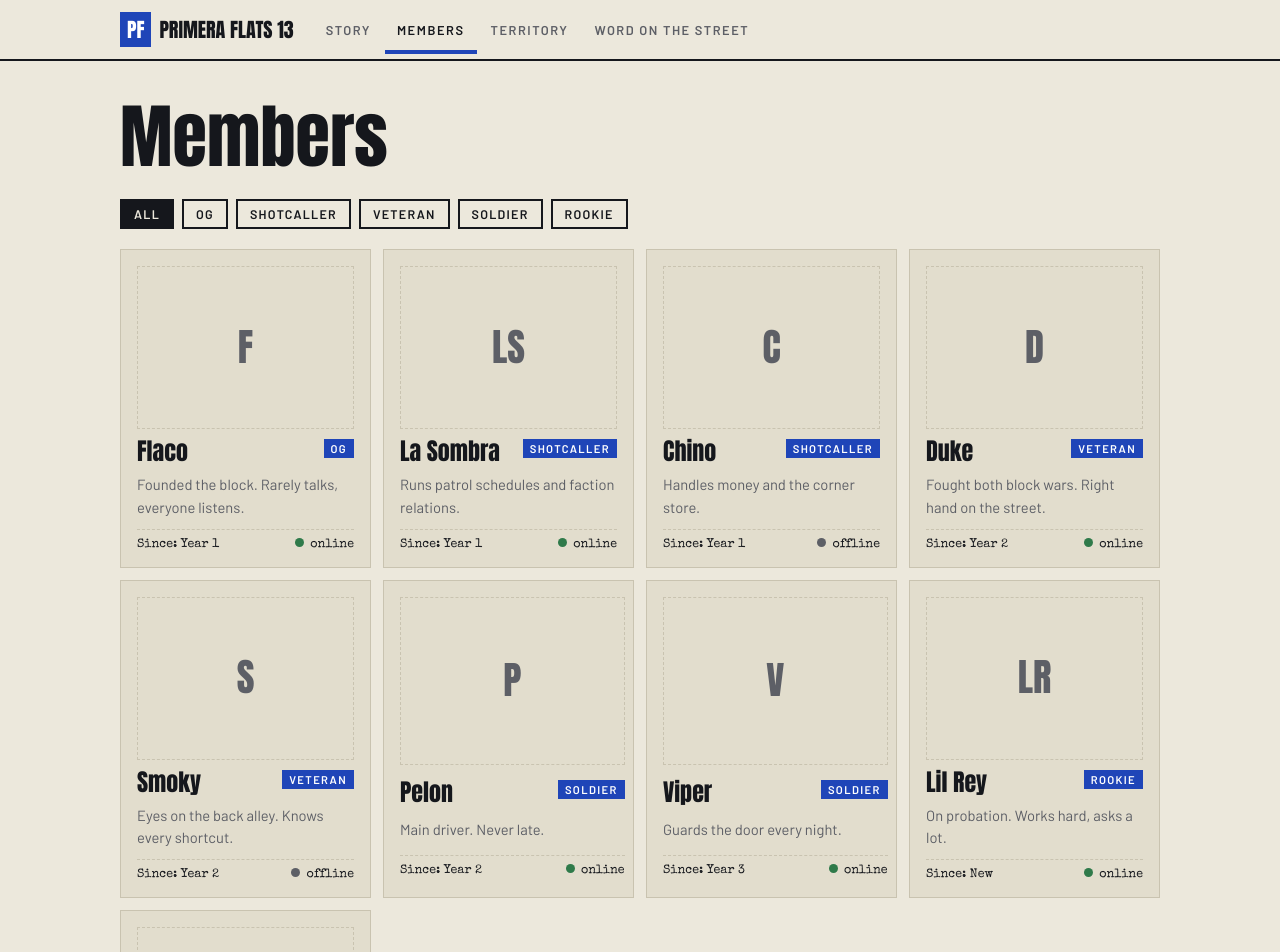
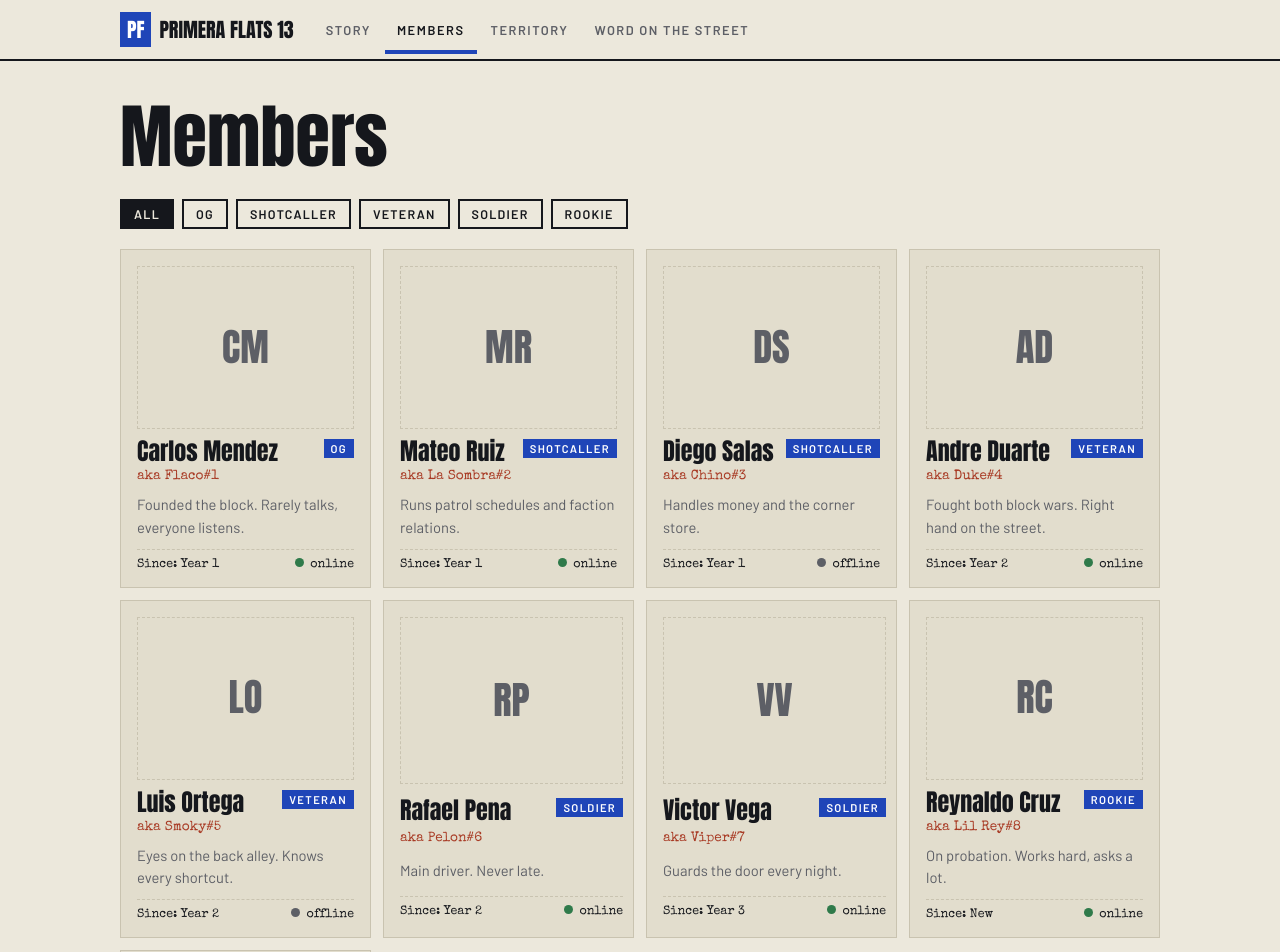
Before and after one commit to Ilzyyyy/primera-flats-13, a Next.js app: page /members in a window 1280 px wide. Shown: the top 952 px of the page. Built offline with nearby package versions, Linux system fonts and the light colour scheme; no server answers; a web font is replaced by a local one.

Commit message:
Replace plate with alias (aka) on member profiles
Co-Authored-By: Claude Sonnet 5.5 <noreply@anthropic.com>
Claude-Session: https://claude.ai/code/session_01FEp5rUF2LpYmvNG23Q7qrp

```diff
--- a/app/globals.css
+++ b/app/globals.css
@@ -206,3 +206,6 @@ details ul{margin:0;padding-left:20px;display:grid;gap:6px}
   .fields{grid-template-columns:1fr}
   .fld.half{grid-column:1/-1}
 }
+
+.aka{font:.85rem var(--f-type);color:var(--brick);margin-top:-4px}
+.aka.big{font-size:1.1rem;margin:0}
--- a/app/members/[slug]/page.js
+++ b/app/members/[slug]/page.js
@@ -27,8 +27,8 @@ export default function MemberPage({ params }) {
         <div className="profile-info">
           <span className="rk">{m.rank}</span>
           <h2 className="h2">{m.name}</h2>
+          {m.alias && <div className="aka big">aka {m.alias}</div>}
           <dl className="facts">
-            <div><dt>Plate</dt><dd className="code">{m.plate || "None"}</dd></div>
             <div><dt>Since</dt><dd>{m.since}</dd></div>
             <div><dt>Status</dt><dd><i className={"dot" + (m.online ? " on" : "")} />{m.online ? "online" : "offline"}</dd></div>
           </dl>
--- a/components/Admin.js
+++ b/components/Admin.js
@@ -140,7 +140,7 @@ export default function Admin() {
           rank: "Rookie",
           since: "New",
           online: false,
-          plate: "",
+          alias: "",
           photo: "",
           bio: "",
           development: "",
@@ -148,9 +148,9 @@ export default function Admin() {
         itemTitle={(m) => m.name || "New member"}
         itemSub={(m) => m.rank}
         fields={[
-          { key: "name", label: "Name", half: true },
+          { key: "name", label: "Full name", half: true },
+          { key: "alias", label: "Alias (aka), e.g. Snichy#3", half: true },
           { key: "rank", label: "Rank", type: "select", options: opts(ranks), half: true },
-          { key: "plate", label: "Plate", half: true },
           { key: "since", label: "Since", half: true },
           { key: "online", label: "Online", type: "checkbox" },
           { key: "photo", label: "Photo", type: "image" },
--- a/components/Roster.js
+++ b/components/Roster.js
@@ -24,6 +24,7 @@ export default function Roster({ members }) {
               <div className="tag">{m.name}</div>
               <span className="rk">{m.rank}</span>
             </div>
+            {m.alias && <div className="aka">aka {m.alias}</div>}
             <p>{m.bio}</p>
             <div className="meta">
               <span>Since: {m.since}</span>
--- a/data/members.json
+++ b/data/members.json
@@ -1,99 +1,99 @@
 [
   {
     "slug": "flaco",
-    "name": "Flaco",
+    "name": "Carlos Mendez",
+    "alias": "Flaco#1",
     "rank": "OG",
     "since": "Year 1",
     "online": true,
-    "plate": "PF 1301",
     "photo": "",
     "bio": "Founded the block. Rarely talks, everyone listens.",
     "development": "Grew up on the block and started the back stairs meetings.\n\nBecame the voice everyone trusts. Settles disputes before they start."
   },
   {
     "slug": "la-sombra",
-    "name": "La Sombra",
+    "name": "Mateo Ruiz",
+    "alias": "La Sombra#2",
     "rank": "Shotcaller",
     "since": "Year 1",
     "online": true,
-    "plate": "PF 1302",
     "photo": "",
     "bio": "Runs patrol schedules and faction relations.",
     "development": "Joined in the first month. Took over patrols after the first block war and built the schedule the crew still uses."
   },
   {
     "slug": "chino",
-    "name": "Chino",
+    "name": "Diego Salas",
+    "alias": "Chino#3",
     "rank": "Shotcaller",
     "since": "Year 1",
     "online": false,
-    "plate": "PF 1303",
     "photo": "",
     "bio": "Handles money and the corner store.",
     "development": "Started by running errands for the store owner. Now runs the store and keeps the books."
   },
   {
     "slug": "duke",
-    "name": "Duke",
+    "name": "Andre Duarte",
+    "alias": "Duke#4",
     "rank": "Veteran",
     "since": "Year 2",
     "online": true,
-    "plate": "PF 1304",
     "photo": "",
     "bio": "Fought both block wars. Right hand on the street.",
     "development": "Came in during Year 2 and proved himself in both block wars. Sponsors most new rookies."
   },
   {
     "slug": "smoky",
-    "name": "Smoky",
+    "name": "Luis Ortega",
+    "alias": "Smoky#5",
     "rank": "Veteran",
     "since": "Year 2",
     "online": false,
-    "plate": "PF 1305",
     "photo": "",
     "bio": "Eyes on the back alley. Knows every shortcut.",
     "development": "Quiet and watchful. Mapped every alley and rooftop around the block."
   },
   {
     "slug": "pelon",
-    "name": "Pelon",
+    "name": "Rafael Pena",
+    "alias": "Pelon#6",
     "rank": "Soldier",
     "since": "Year 2",
     "online": true,
-    "plate": "PF 1306",
     "photo": "",
     "bio": "Main driver. Never late.",
     "development": "Started as a runner. Now handles every pickup and getaway."
   },
   {
     "slug": "viper",
-    "name": "Viper",
+    "name": "Victor Vega",
+    "alias": "Viper#7",
     "rank": "Soldier",
     "since": "Year 3",
     "online": true,
-    "plate": "PF 1307",
     "photo": "",
     "bio": "Guards the door every night.",
     "development": "Earned the door post after a quiet, spotless first year."
   },
   {
     "slug": "lil-rey",
-    "name": "Lil Rey",
+    "name": "Reynaldo Cruz",
+    "alias": "Lil Rey#8",
     "rank": "Rookie",
     "since": "New",
     "online": true,
-    "plate": "",
     "photo": "",
     "bio": "On probation. Works hard, asks a lot.",
     "development": "Just joined. Learning the block and the rules."
   },
   {
     "slug": "gordo",
-    "name": "Gordo",
+    "name": "Gabriel Ortiz",
+    "alias": "Gordo#9",
     "rank": "Rookie",
     "since": "New",
     "online": false,
-    "plate": "",
     "photo": "",
     "bio": "Sponsored by Duke. Runs deliveries.",
     "development": "Sponsored by Duke. Proving himself with deliveries."
```
Also changed, not shown: 1 other file (tests, documents, lock files or other folders).
